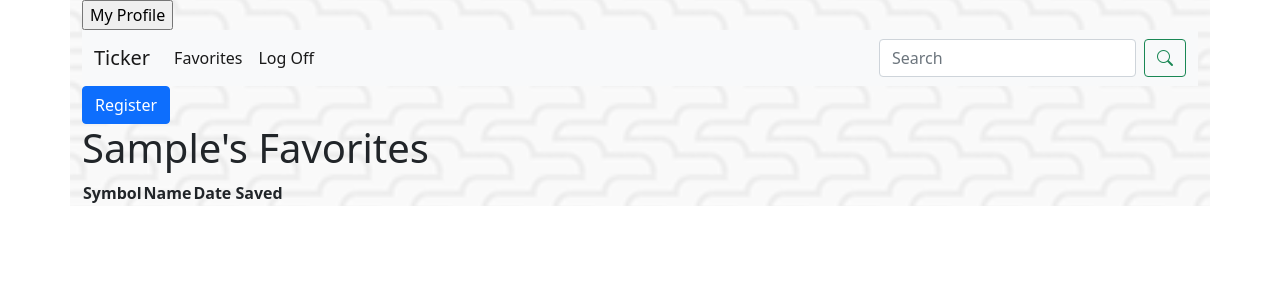
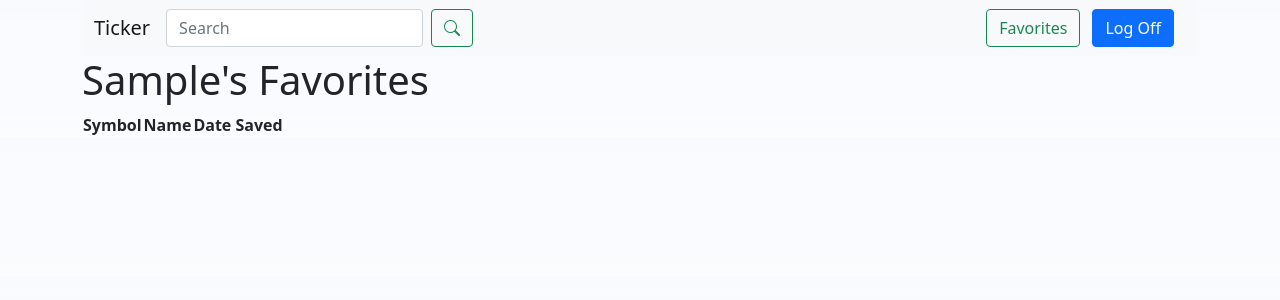
Before and after one commit to Laurens-GitHub/Project-Money, a Flask app: page /user_profile in a window 1280 px wide. Shown: the top 300 px of the page. Run offline with Flask 2, Linux system fonts and the light colour scheme; the visitor is signed in with stand-in values (Sample User, id 1); data comes from the database, SQL or seed files in the repository; lists and menus that the app fills with data are empty.

Commit message:
Navbar complete

```diff
--- a/static/css/site.css
+++ b/static/css/site.css
@@ -1,4 +1,3 @@
-div.container {
-    background: url(/static/img/beanstalk.png) no-repeat center center;
-    background-size: cover;
+body.container {
+    background: linear-gradient(rgb(248, 250, 253) 0%, rgba(248, 250, 253, 0) 413px)
   }
--- a/templates/base.html
+++ b/templates/base.html
@@ -8,10 +8,12 @@
         <link rel="stylesheet" href="https://cdn.jsdelivr.net/npm/bootstrap-icons@1.8.1/font/bootstrap-icons.css">
         <script src="https://cdn.jsdelivr.net/npm/bootstrap@5.1.3/dist/js/bootstrap.bundle.min.js" integrity="sha384-ka7Sk0Gln4gmtz2MlQnikT1wXgYsOg+OMhuP+IlRH9sENBO0LRn5q+8nbTov4+1p" crossorigin="anonymous"></script>
 
+        <!-- Marquee script -->
         <script src="https://code.jquery.com/jquery-3.3.1.slim.min.js"
             integrity="sha384-q8i/X+965DzO0rT7abK41JStQIAqVgRVzpbzo5smXKp4YfRvH+8abtTE1Pi6jizo"
             crossorigin="anonymous"></script>
         <script src="/static/js/grouploop-1.0.3.min.js"></script>
+
         <!-- Load CSS  -->
         <link rel="stylesheet" href=/static/css/site.css>
 
@@ -26,21 +28,9 @@
 
         {% block head %}{% endblock %}
     </head>
-    <body>
-        <div class="container">
-        {% for msg in get_flashed_messages() %}
-        <p class="flash-msg">
-            {{ msg }}
-        </p>
-        {% endfor %}
 
-    {%if session.get("user_email")%}
+    <body class="container">
         <div>
-    <form action="/user_profile">
-        <input type="submit" name="profile" value="My Profile">
-    </form>
-    </div>
-    {% endif %}
 
             <nav class="navbar navbar-expand-lg navbar-light bg-light">
                 <div class="container-fluid">
@@ -50,53 +40,113 @@
                     </button>
                     <div class="collapse navbar-collapse" id="navbarSupportedContent">
                     <ul class="navbar-nav me-auto mb-2 mb-lg-0">
-                {%if session.get("user_email")%}
-                <li class="nav-item">
-                    <a class="nav-link active" href="/user_profile">Favorites</a>
-                </li>
-
-                <li class="nav-item">
-                    <a class="nav-link active" aria-current="page" href="">Log Off</a>
-                </li>
-                {% else %}
-                <li class="nav-item">
-
-                </li>
-                {% endif %}
-            </ul>
                         <form class="d-flex" action="/quote" method="GET">
                             <input class="form-control me-2" type="search" placeholder="Search" aria-label="Search" name="search">
-                <button class="btn btn-outline-success" type="submit"><i class="bi bi-search"></i>
+                                <button class="btn btn-outline-success" type="submit">
+                                    <i class="bi bi-search"></i>
                                 </button>
                         </form>
+                    </ul>
+
+                    {%if session.get("user_email")%}
+                    <span class="nav-item">
+                        <button class="btn btn-outline-success" name="profile" href="/user_profile">Favorites</button>
+                    </span>
+
+                    <span class="nav-item">
+                        <form class="container-fluid justify-content-start" action="/logoff" method="POST">
+                            <button type="submit" class="btn btn-primary">Log Off</button>
+                        </form>
+                    </span>
+                    {% else %}
+                <!-- Button trigger modal (Log In)-->
+                    <span class="nav-item">
+                        <form class="container-fluid justify-content-start">
+                            <button type="button" class="btn btn-outline-success" data-bs-toggle="modal" data-bs-target="#LoginModal">
+                                Log In
+                            </button>
+                        </form>
+                    </span>
+                <!-- Button trigger modal (Sign Up)-->
+                    <span class="nav-item">
+                        <button type="button" class="btn btn-primary" data-bs-toggle="modal" data-bs-target="#SignUpModal">
+                            Sign Up
+                        </button>
+                    </span>
+
+                    {% endif %}
                     </div>
                 </div>
             </nav>
 
-    <!-- Button trigger modal -->
-    <button type="button" class="btn btn-primary" data-bs-toggle="modal" data-bs-target="#exampleModal">
-        Register
-    </button>
 
-    <!-- Modal -->
-    <div class="modal fade" id="exampleModal" tabindex="-1" aria-labelledby="exampleModalLabel" aria-hidden="true">
+
+            <!-- Sign Up Modal -->
+            <div class="modal fade" id="SignUpModal" tabindex="-1" aria-labelledby="SignUpModalLabel" aria-hidden="true">
                 <div class="modal-dialog">
                     <div class="modal-content">
                     <div class="modal-header">
-            <h5 class="modal-title" id="exampleModalLabel">Modal title</h5>
+                        <h5 class="SignUp" id="create_account">Create an Account</h5>
                         <button type="button" class="btn-close" data-bs-dismiss="modal" aria-label="Close"></button>
                     </div>
                     <div class="modal-body">
-            ...
+                        <form action="/users" method="POST">
+                            <div class="mb-3">
+                                <label for="first_name" class="col-form-label">First Name:</label>
+                                <input type="text" class="form-control" name="first_name">
+
+                                <label for="last_name" class="col-form-label">Last Name:</label>
+                                <input type="text" class="form-control" name="last_name">
+
+                                <label for="email" class="col-form-label">Email:</label>
+                                <input type="text" class="form-control" name="email">
+
+                                <label for="password" class="col-form-label">Password:</label>
+                                <input type="password" class="form-control" name="password">
+                            </div>
+
                     </div>
                         <div class="modal-footer">
-            <button type="button" class="btn btn-secondary" data-bs-dismiss="modal">Close</button>
-            <button type="button" class="btn btn-primary">Save changes</button>
+                            <button type="button" class="btn btn-secondary" data-bs-dismiss="modal">Cancel</button>
+                            <button type="submit" class="btn btn-primary">Sign Up</button>
+                        </form>
                         </div>
                     </div>
                 </div>
             </div>
 
+            <!-- Log In Modal -->
+            <div class="modal fade" id="LoginModal" tabindex="-1" aria-labelledby="LoginModalLabel" aria-hidden="true">
+                <div class="modal-dialog">
+                    <div class="modal-content">
+                    <div class="modal-header">
+                        <h5 class="Login" id="create_account">Log In</h5>
+                        <button type="button" class="btn-close" data-bs-dismiss="modal" aria-label="Close"></button>
+                    </div>
+                    <div class="modal-body">
+                        <form action="/login" method="POST">
+                            <div class="mb-3">
+                                <label for="login-email" class="col-form-label">Email:</label>
+                                <input type="text" class="form-control" name="login-email">
+
+                                <label for="login-pass" class="col-form-label">Password:</label>
+                                <input type="password" class="form-control" name="login-pass">
+                            </div>
+                    </div>
+                    <div class="modal-footer">
+                        <button type="button" class="btn btn-secondary" data-bs-dismiss="modal">Cancel</button>
+                        <button type="submit" class="btn btn-primary">Log In</button>
+                        </form>
+                    </div>
+                    </div>
+                </div>
+            </div>
+
+            {% for msg in get_flashed_messages() %}
+            <p class="flash-msg">
+                {{ msg }}
+            </p>
+            {% endfor %}
 
     {% block body %}{% endblock %}
     </div>
--- a/yfapi.py
+++ b/yfapi.py
@@ -50,7 +50,7 @@ def get_trending():
 def get_big_tech():
     """Gets major tech stocks"""
     quote_url = "https://yfapi.net/v6/finance/quote"
-    tech_query = {"symbols":"AAPL,MSFT,GOOGL,AMZN,NVDA,FB"}
+    tech_query = {"symbols":"^NDX,AAPL,MSFT,GOOGL,AMZN,NVDA,FB"}
     headers = {'X-API-KEY': STOCKS_KEY}
     quotes = requests.request("GET", quote_url, headers=headers, params=tech_query)
     tech_json = quotes.json()
```
Also changed, not shown: templates/homepage.html (+0 -45 lines). Lines whose indentation alone changed are shown as unchanged.
